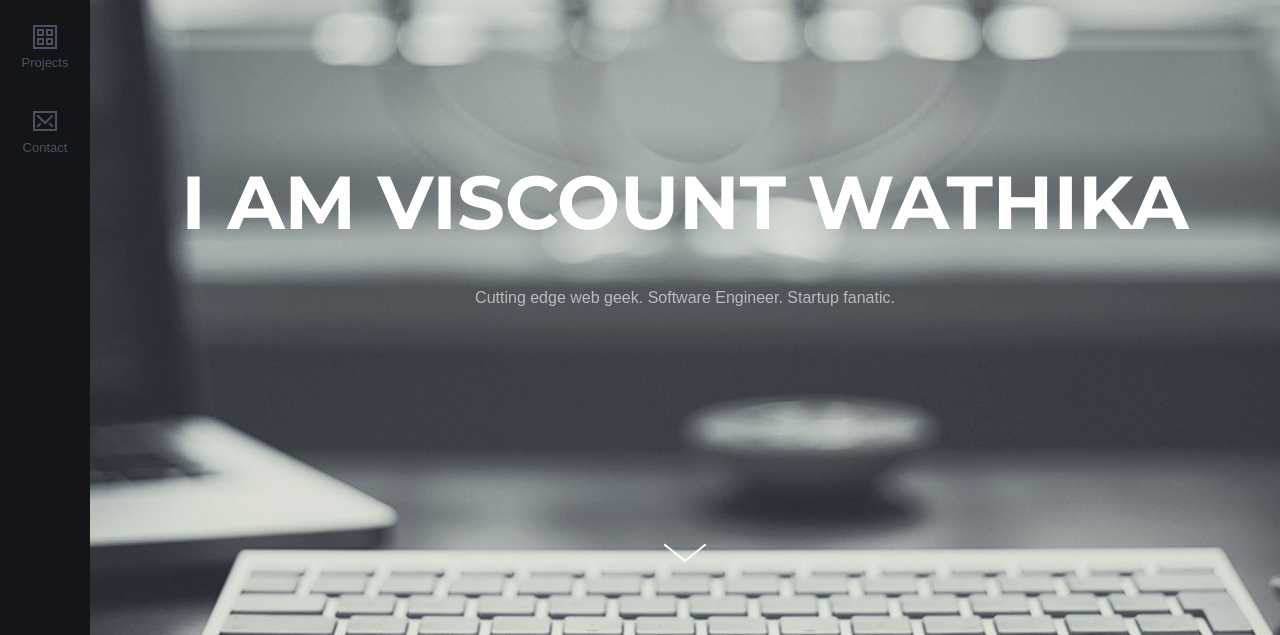
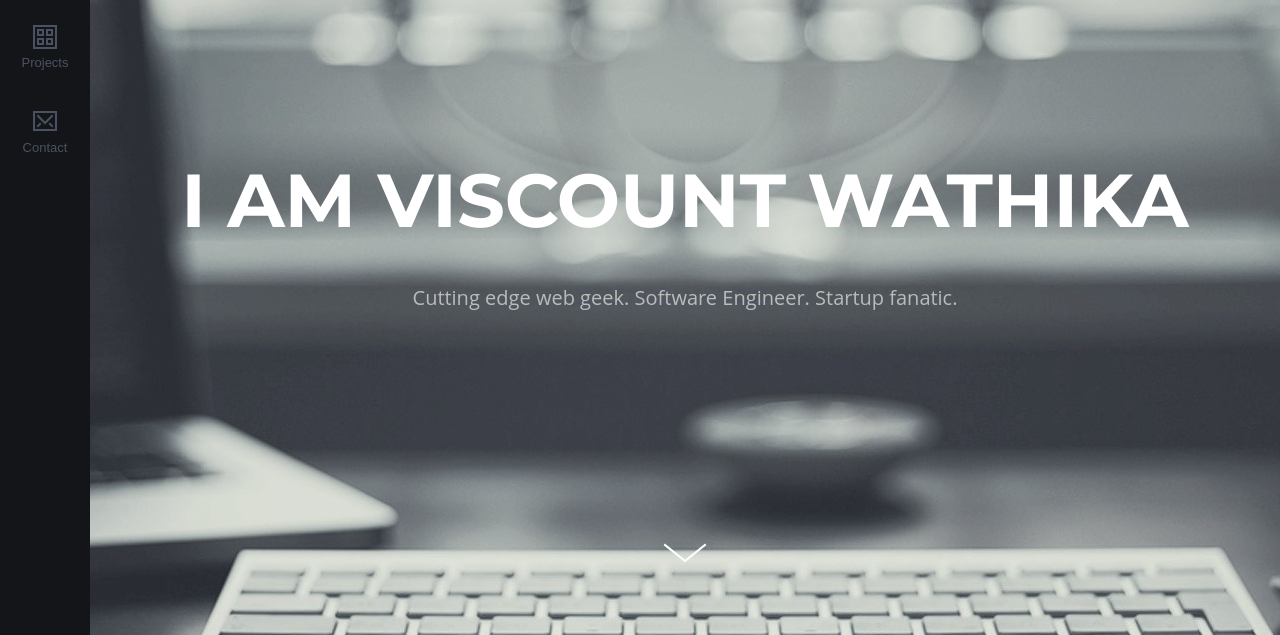
Before and after one commit to wathika/portfolio-page2, a plain HTML site: page index.html in a window 1280 px wide. Shown: the part 165-800 px from the top of the page. Drawn offline with Linux system fonts and the light colour scheme; a web font is replaced by a local one.

Commit message:
font size and family

```diff
--- a/css/style.css
+++ b/css/style.css
@@ -361,6 +361,8 @@ Navigation
 
 .cd-title span {
   opacity: 0.6;
+  font-family: 'Open Sans','Helvetica Neue',sans-serif;
+  font-size: 20px;
 }
 .visible .cd-title {
   opacity: 1;
```
